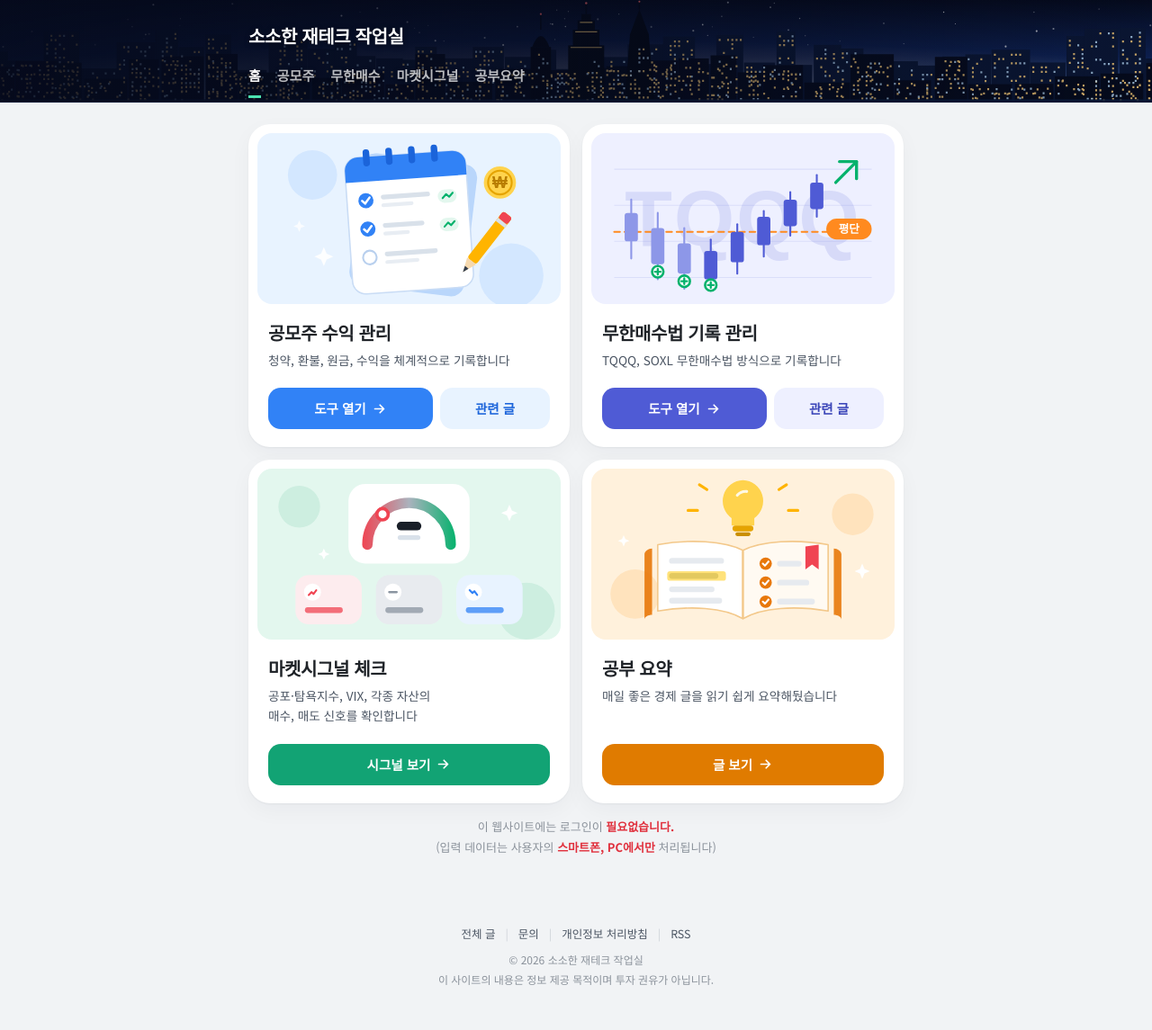
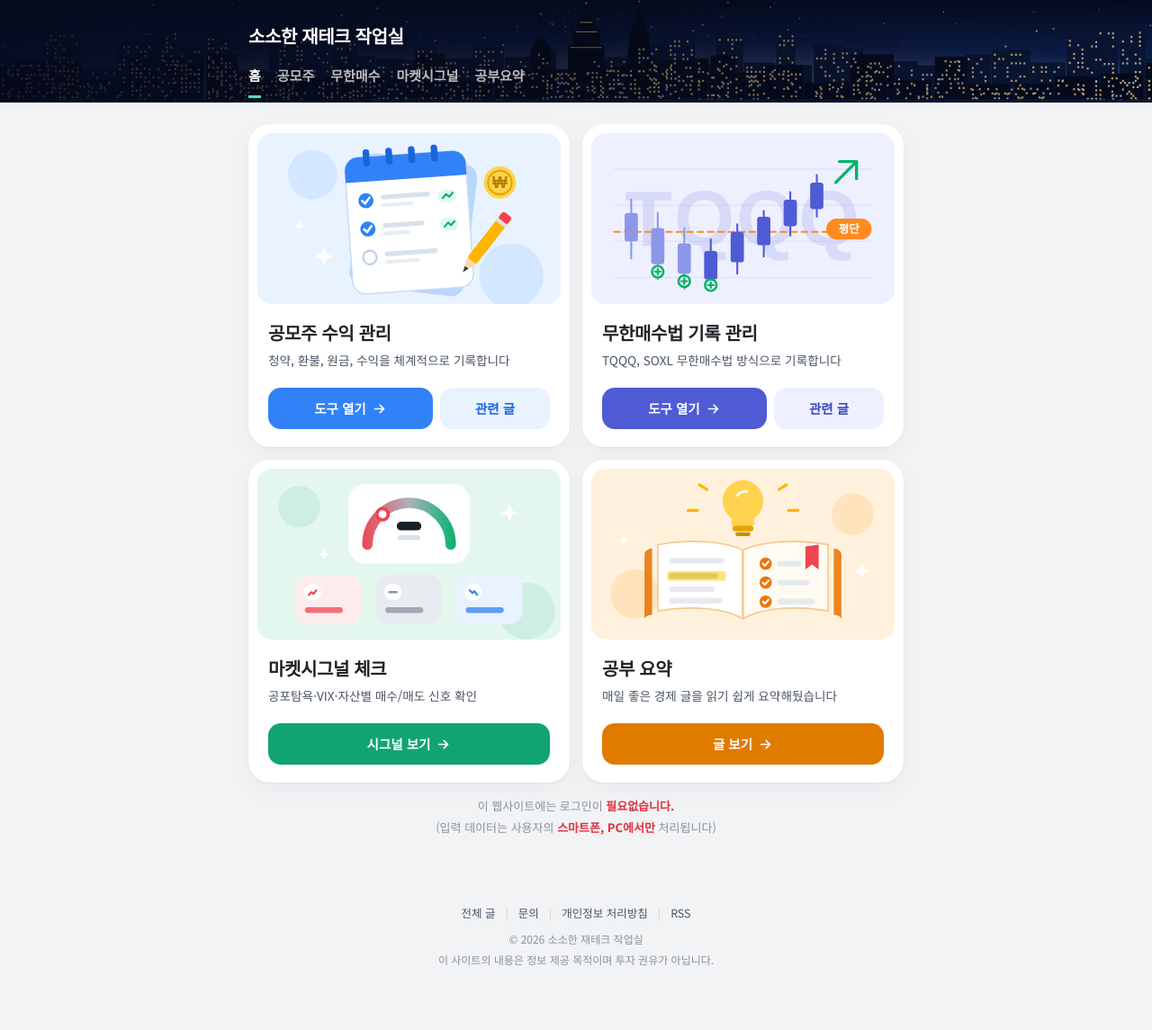
Before and after one commit to mzmzkgu/mzmzkgu.github.io, a Jekyll site: the page built from index.html, in a window 1280 px wide. Shown: the whole page at 90% size. Built offline with Jekyll 4.4.1, drawn with Linux system fonts in a browser that asks for light colours; after the commit the page ends 1123 px from its top, so only the background shows below that.

Commit message:
홈 마켓시그널 카드 설명을 한 줄 문구로 변경
Co-Authored-By: Claude Sonnet 5.5 <noreply@anthropic.com>
Claude-Session: https://claude.ai/code/session_01HnZqqtAcJR4YGqc3LY19aj

```diff
--- a/index.html
+++ b/index.html
@@ -33,7 +33,7 @@ description: 소액 재테크를 관리하기 위한 공모주 수익관리, 무
     <div class="hm-art"><img src="{{ '/assets/images/home/market-signal.svg' | relative_url }}" alt="마켓시그널을 상징하는 게이지와 신호 카드 그림" width="320" height="180"></div>
     <div class="hm-body">
       <h2 class="hm-name">마켓시그널 체크</h2>
-      <p class="hm-desc">공포·탐욕지수, VIX, 각종 자산의<br>매수, 매도 신호를 확인합니다</p>
+      <p class="hm-desc">공포탐욕·VIX·자산별 매수/매도 신호 확인</p>
       <div class="hm-actions">
         <a class="hm-open" href="{{ '/market/' | relative_url }}">시그널 보기<svg viewBox="0 0 24 24" aria-hidden="true"><path d="M5 12h14M13 6l6 6-6 6"/></svg></a>
       </div>
```
